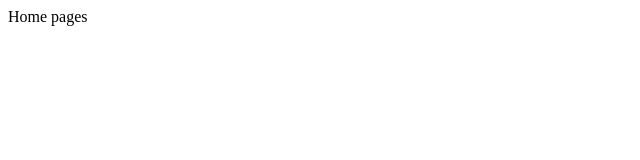
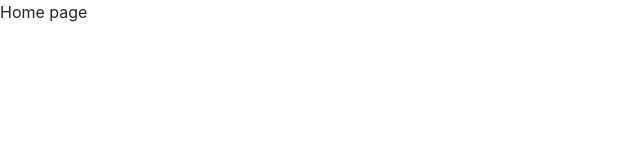
Before and after one commit to ertprs/fullstack-microservices, a Next.js app in the folder client/: page / in a window 1280 px wide. Shown: the top 160 px of the page, without its empty margins (0-640 px from the left). Built offline with nearby package versions, Linux system fonts and the light colour scheme.

Commit message:
wired up bootstrap

```diff
--- a/client/package.json
+++ b/client/package.json
@@ -10,6 +10,7 @@
   "author": "",
   "license": "ISC",
   "dependencies": {
+    "bootstrap": "^4.5.2",
     "next": "^9.5.3",
     "react": "^16.13.1",
     "react-dom": "^16.13.1"
--- /dev/null
+++ b/client/pages/_app.js
@@ -0,0 +1,5 @@
+import "bootstrap/dist/css/bootstrap.css";
+
+export default ({ Component, pageProps }) => {
+  return <Component {...pageProps} />;
+};
--- a/client/pages/index.js
+++ b/client/pages/index.js
@@ -1,7 +1,7 @@
 import React from "react";
 
 const index = () => {
-  return <div>Home pages</div>;
+  return <div>Home page</div>;
 };
 
 export default index;
```
Also changed, not shown: 1 other file (tests, documents, lock files or other folders).
